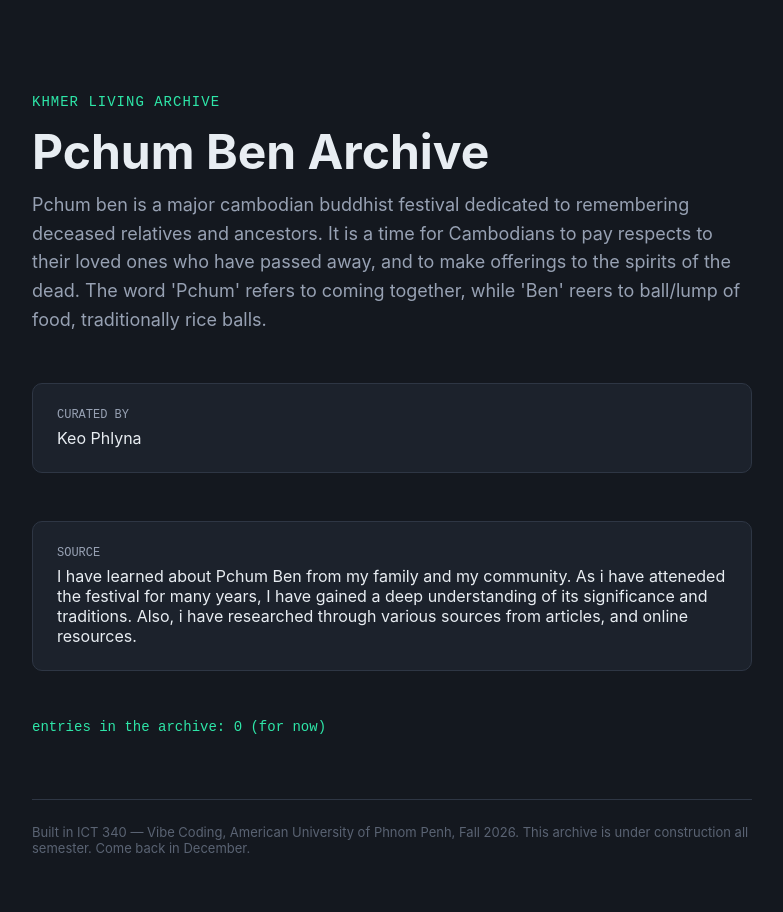
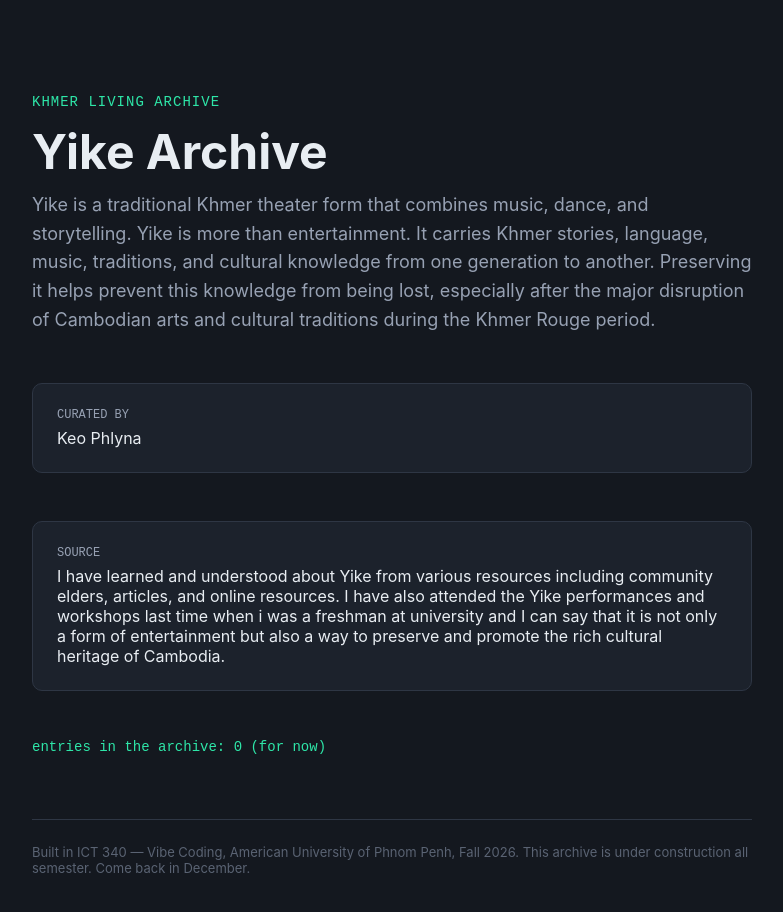
Before and after one commit to keophlyna/yike-archive, a Next.js app: page / in a window 1280 px wide. Shown: the top 912 px of the page, without its empty margins (248-1031 px from the left). Built offline with nearby package versions, Linux system fonts and the light colour scheme.

Commit message:
Yike Archive information

```diff
--- a/collection.config.js
+++ b/collection.config.js
@@ -8,16 +8,14 @@
 
 const collection = {
   // What does your archive collect? e.g. "Khmer Proverbs"
-  name: "Pchum Ben Archive",
+  name: "Yike Archive",
 
   // One sentence: what is this archive, and why does it matter?
-  description: "Pchum ben is a major cambodian buddhist festival dedicated to remembering deceased relatives and ancestors. It is a time for Cambodians to pay respects to their loved ones who have passed away, and to make offerings to the spirits of the dead. The word 'Pchum' refers to coming together, while 'Ben' reers to ball/lump of food, traditionally rice balls.",
-
+  description: "Yike is a traditional Khmer theater form that combines music, dance, and storytelling. Yike is more than entertainment. It carries Khmer stories, language, music, traditions, and cultural knowledge from one generation to another. Preserving it helps prevent this knowledge from being lost, especially after the major disruption of Cambodian arts and cultural traditions during the Khmer Rouge period.",
   // Who is building this archive? Your name, as you want it shown.
   curator: "Keo Phlyna",
 
   // Where does your knowledge come from? A person, a place, a community.
-  source: "I have learned about Pchum Ben from my family and my community. As i have atteneded the festival for many years, I have gained a deep understanding of its significance and traditions. Also, i have researched through various sources from articles, and online resources. ",
+  source: "I have learned and understood about Yike from various resources including community elders, articles, and online resources. I have also attended the Yike performances and workshops last time when i was a freshman at university and I can say that it is not only a form of entertainment but also a way to preserve and promote the rich cultural heritage of Cambodia."
 };
-
 export default collection;
```
